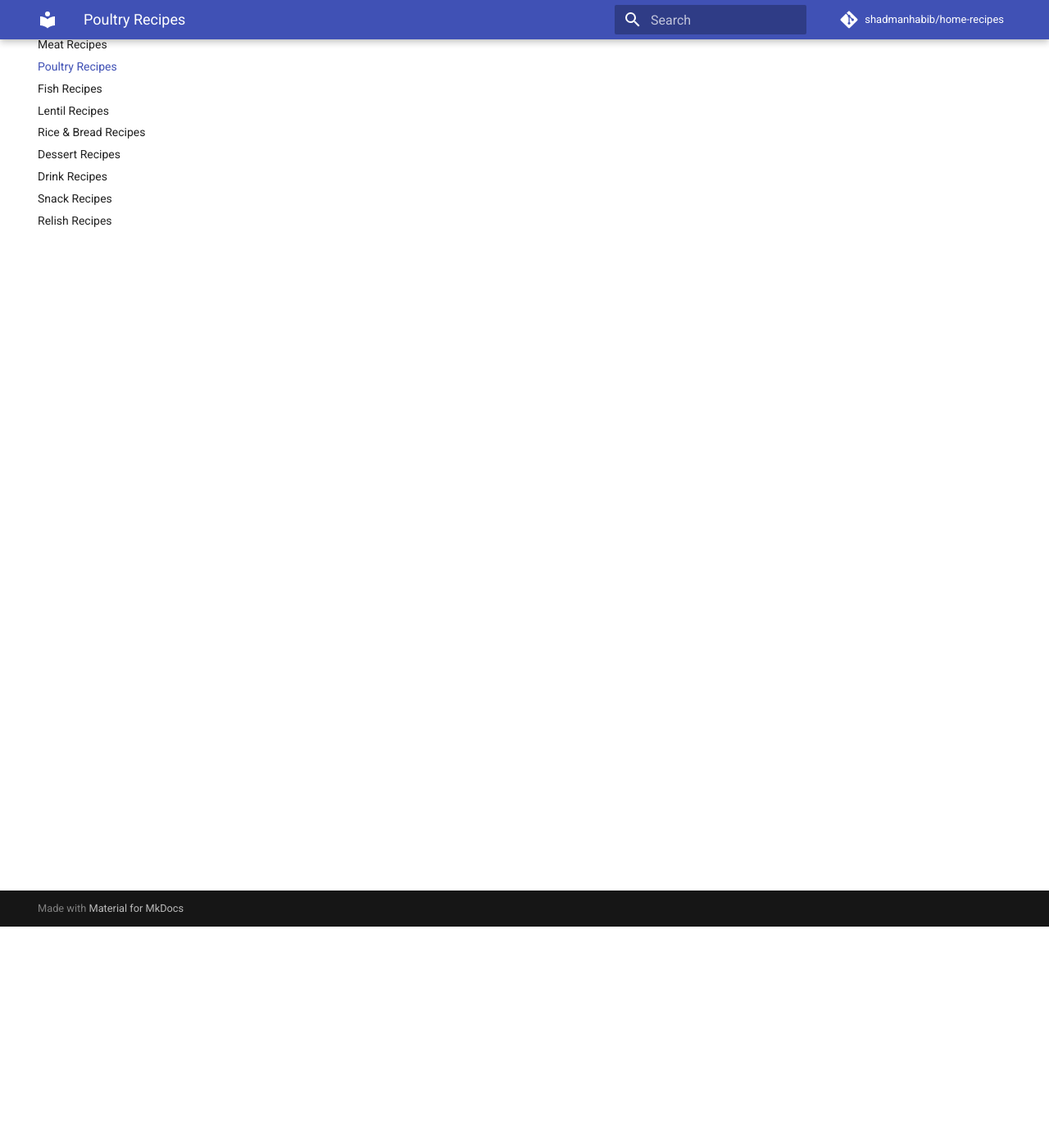
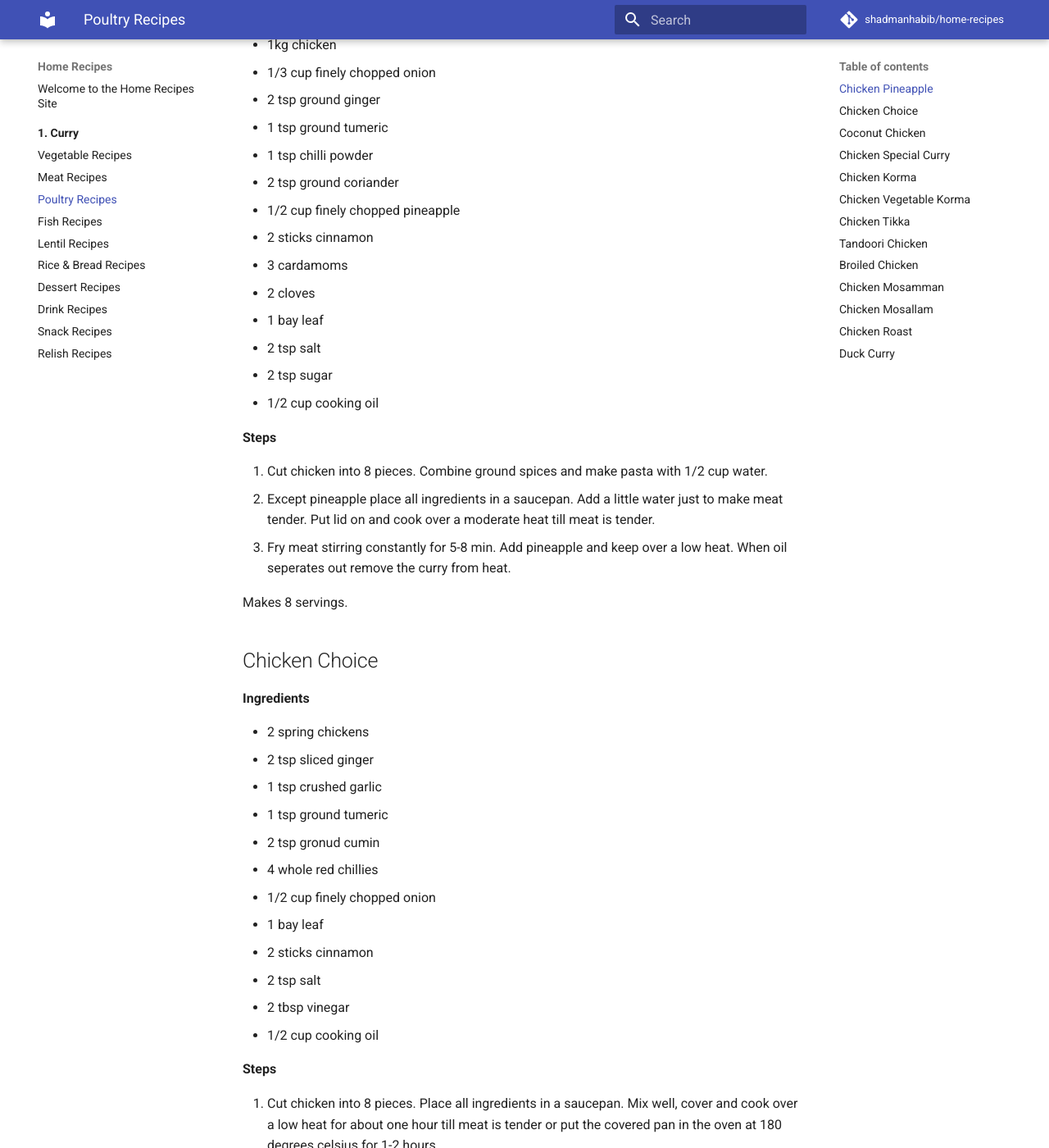
Before and after one commit to shadmanhabib/home-recipes, an MkDocs documentation site: the page built from docs/01-curry/poultry.md, in a window 1280 px wide and 1400 px high, scrolled down 270 px. Shown: the whole window at 82% size. Built offline with MkDocs 1.6.1 and Material for MkDocs 9.7.7, drawn with Linux system fonts in a browser that asks for light colours; comment, search, counter and statistics services are not loaded; some of the changed text lies outside the part shown.

Commit message:
poultry started

```diff
--- a/docs/01-curry/poultry.md
+++ b/docs/01-curry/poultry.md
@@ -1 +1,117 @@
 # Poultry Recipes
+
+## Chicken Pineapple
+
+**Ingredients**
+
+- 1kg chicken
+- 1/3 cup finely chopped onion
+- 2 tsp ground ginger
+- 1 tsp ground tumeric
+- 1 tsp chilli powder
+- 2 tsp ground coriander
+- 1/2 cup finely chopped pineapple
+- 2 sticks cinnamon
+- 3 cardamoms
+- 2 cloves
+- 1 bay leaf
+- 2 tsp salt
+- 2 tsp sugar
+- 1/2 cup cooking oil
+
+**Steps**
+
+1. Cut chicken into 8 pieces. Combine ground spices and make pasta with 1/2 cup water.
+2. Except pineapple place all ingredients in a saucepan. Add a little water just to make meat tender. Put lid on and cook over a moderate heat till meat is tender.
+3. Fry meat stirring constantly for 5-8 min. Add pineapple and keep over a low heat. When oil seperates out remove the curry from heat.
+
+Makes 8 servings.
+
+## Chicken Choice
+
+**Ingredients**
+
+- 2 spring chickens
+- 2 tsp sliced ginger
+- 1 tsp crushed garlic
+- 1 tsp ground tumeric
+- 2 tsp gronud cumin
+- 4 whole red chillies
+- 1/2 cup finely chopped onion
+- 1 bay leaf
+- 2 sticks cinnamon
+- 2 tsp salt
+- 2 tbsp vinegar
+- 1/2 cup cooking oil
+
+**Steps**
+
+1. Cut chicken into 8 pieces. Place all ingredients in a saucepan. Mix well, cover and cook over a low heat for about one hour till meat is tender or put the covered pan in the oven at 180 degrees celsius for 1-2 hours.
+
+Serve with porota or bread. Makes 8 servings.
+
+## Coconut Chicken
+
+**Ingredients**
+
+**Steps**
+
+## Chicken Special Curry
+
+**Ingredients**
+
+**Steps**
+
+## Chicken Korma
+
+**Ingredients**
+
+**Steps**
+
+## Chicken Vegetable Korma
+
+**Ingredients**
+
+**Steps**
+
+## Chicken Tikka
+
+**Ingredients**
+
+**Steps**
+
+## Tandoori Chicken
+
+**Ingredients**
+
+**Steps**
+
+## Broiled Chicken
+
+**Ingredients**
+
+**Steps**
+
+## Chicken Mosamman
+
+**Ingredients**
+
+**Steps**
+
+## Chicken Mosallam
+
+**Ingredients**
+
+**Steps**
+
+## Chicken Roast
+
+**Ingredients**
+
+**Steps**
+
+## Duck Curry
+
+**Ingredients**
+
+**Steps**
```
Also changed, not shown: docs/01-curry/meat.md (+1 -0 lines).
